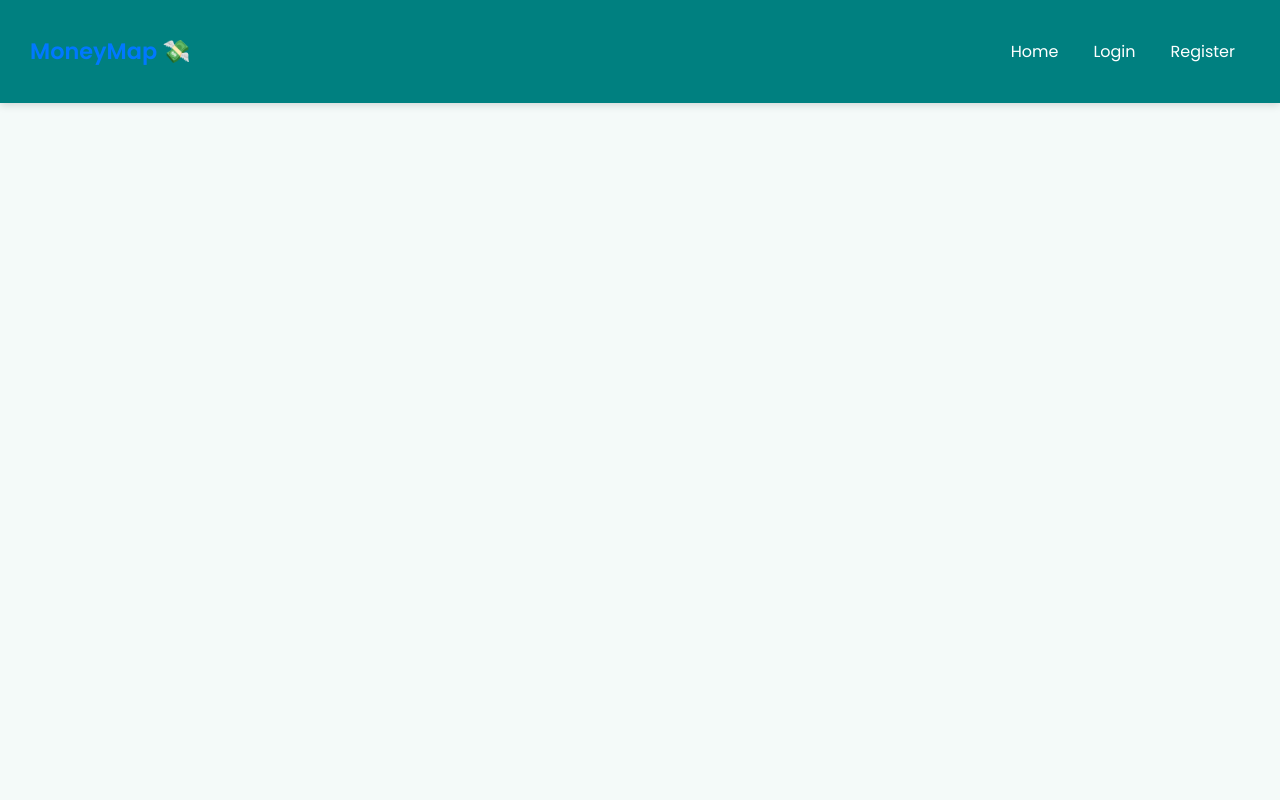
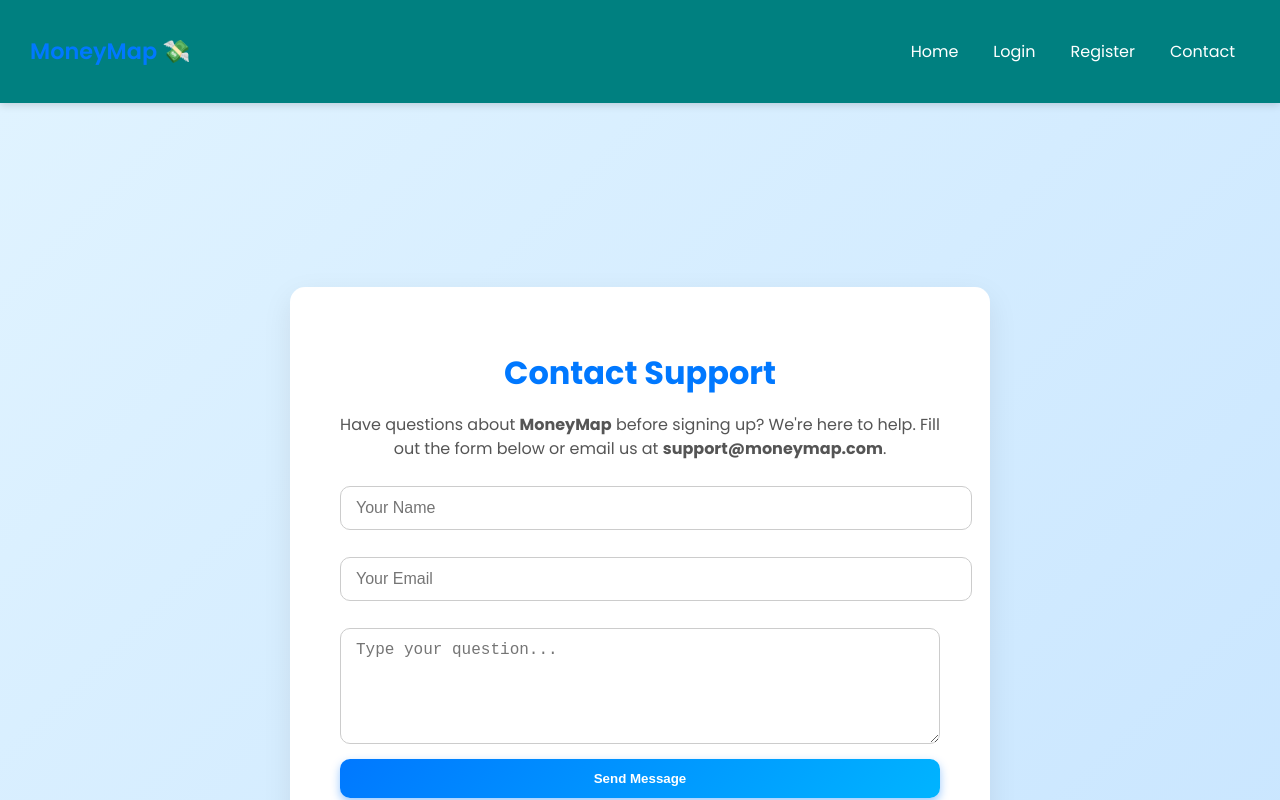
Before and after one commit to Harshil0801/Studio5-MoneyMap, a React (Create React App) app: page /contact in a window 1280 px wide. Shown: the top 800 px of the page. Built offline with nearby package versions, Linux system fonts and the light colour scheme; no server answers.

Commit message:
Added Contact page for guest support

```diff
--- a/src/App.js
+++ b/src/App.js
@@ -8,7 +8,7 @@ import Dashboard from "./pages/Dashboard";
 import Navbar from "./components/Navbar";
 import ProtectedRoute from "./components/ProtectedRoute";
 import "./App.css";
-
+import Contact from "./pages/Contact"
 function App() {
   return (
     <Router>
@@ -33,6 +33,7 @@ function AppContent() {
         <Route path="/login" element={<Login />} />
         <Route path="/register" element={<Register />} />
         <Route path="/forgot-password" element={<ForgotPassword />} />
+        <Route path="/contact" element={<Contact />} />
 
         <Route
           path="/dashboard"
--- a/src/components/Navbar.js
+++ b/src/components/Navbar.js
@@ -30,6 +30,7 @@ function Navbar() {
         {!user && <Link to="/login">Login</Link>}
         {!user && <Link to="/register">Register</Link>}
         {user && <Link to="/dashboard">Dashboard</Link>}
+             <Link to="/contact">Contact</Link>
 
         {/* 👇 Show Logout only if user is logged in */}
         {user && (
--- /dev/null
+++ b/src/pages/Contact.js
@@ -0,0 +1,68 @@
+import React, { useState } from "react";
+import "../styles/Contact.css";
+
+function Contact() {
+  const [formData, setFormData] = useState({ name: "", email: "", message: "" });
+  const [submitted, setSubmitted] = useState(false);
+
+  const handleChange = (e) => {
+    setFormData({ ...formData, [e.target.name]: e.target.value });
+  };
+
+  const handleSubmit = (e) => {
+    e.preventDefault();
+    console.log("Form Data Submitted:", formData);
+    setSubmitted(true);
+  };
+
+  return (
+    <div className="contact-page">
+      <div className="contact-container">
+        <h1>Contact Support</h1>
+        <p>
+          Have questions about <b>MoneyMap</b> before signing up? We're here to help.
+          Fill out the form below or email us at <b>support@moneymap.com</b>.
+        </p>
+
+        {!submitted ? (
+          <form onSubmit={handleSubmit} className="contact-form">
+            <input
+              type="text"
+              name="name"
+              placeholder="Your Name"
+              value={formData.name}
+              onChange={handleChange}
+              required
+            />
+            <input
+              type="email"
+              name="email"
+              placeholder="Your Email"
+              value={formData.email}
+              onChange={handleChange}
+              required
+            />
+            <textarea
+              name="message"
+              placeholder="Type your question..."
+              rows="5"
+              value={formData.message}
+              onChange={handleChange}
+              required
+            ></textarea>
+            <button type="submit" className="btn primary">
+              Send Message
+            </button>
+          </form>
+        ) : (
+          <div className="thank-you">
+            <h3>✅ Message Sent!</h3>
+            <p>Thank you for contacting us — our team will reply within 24 hours.</p>
+          </div>
+        )}
+      </div>
+    </div>
+  );
+}
+
+export default Contact;
--- /dev/null
+++ b/src/styles/Contact.css
@@ -0,0 +1,92 @@
+.contact-page {
+  background: linear-gradient(135deg, #e0f3ff, #c8e5ff);
+  min-height: 100vh;
+  display: flex;
+  align-items: center;
+  justify-content: center;
+  padding: 60px 20px;
+}
+
+.contact-container {
+  background: white;
+  border-radius: 15px;
+  box-shadow: 0 10px 30px rgba(0, 0, 0, 0.08);
+  padding: 40px 50px;
+  max-width: 600px;
+  width: 100%;
+  text-align: center;
+  transition: transform 0.3s ease, box-shadow 0.3s ease;
+}
+
+.contact-container:hover {
+  transform: translateY(-5px);
+  box-shadow: 0 12px 35px rgba(0, 0, 0, 0.1);
+}
+
+.contact-container h1 {
+  color: #0078ff;
+  font-size: 2rem;
+  margin-bottom: 15px;
+  font-weight: 700;
+}
+
+.contact-container p {
+  color: #555;
+  margin-bottom: 25px;
+  line-height: 1.5;
+  font-size: 1rem;
+}
+
+.contact-form {
+  display: flex;
+  flex-direction: column;
+  gap: 15px;
+}
+
+.contact-form input,
+.contact-form textarea {
+  border: 1px solid #ccc;
+  border-radius: 10px;
+  padding: 12px 15px;
+  font-size: 1rem;
+  outline: none;
+  transition: border 0.3s ease, box-shadow 0.3s ease;
+}
+
+.contact-form input:focus,
+.contact-form textarea:focus {
+  border-color: #0078ff;
+  box-shadow: 0 0 8px rgba(0, 120, 255, 0.2);
+}
+
+.contact-form button {
+  background: linear-gradient(135deg, #0078ff, #00b4ff);
+  color: white;
+  font-weight: 600;
+  border: none;
+  border-radius: 10px;
+  padding: 12px 0;
+  cursor: pointer;
+  transition: 0.3s;
+}
+
+.contact-form button:hover {
+  transform: translateY(-2px);
+  opacity: 0.9;
+}
+
+.thank-you h3 {
+  color: #0078ff;
+  margin-bottom: 10px;
+}
+
+.thank-you p {
+  color: #444;
+  font-size: 1rem;
+}
+
+@media (max-width: 768px) {
+  .contact-container {
+    padding: 30px 25px;
+  }
+}
```
